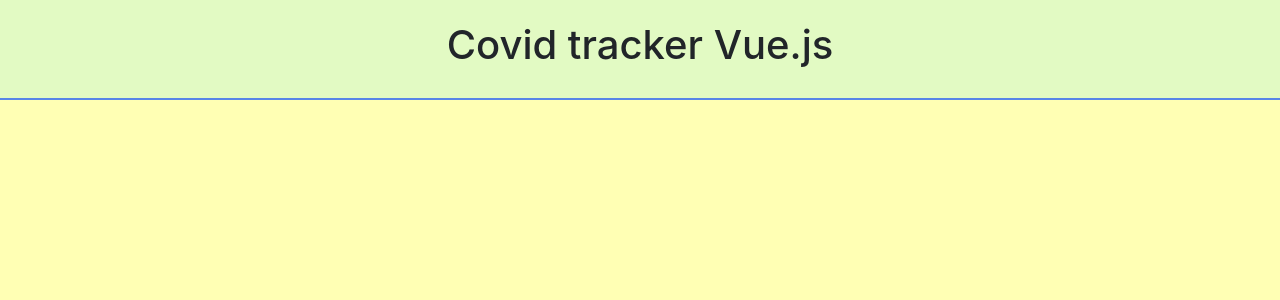
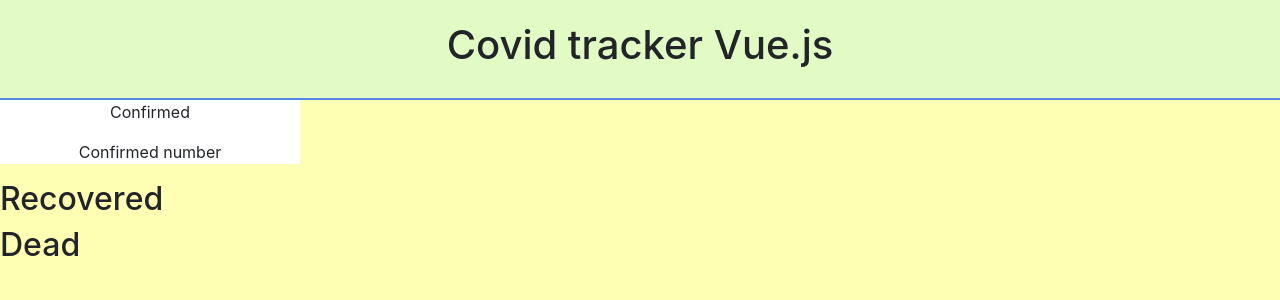
Before and after one commit to szilard-molnar/vue-covid, a Vue app in the folder vue-covid/: page / in a window 1280 px wide. Shown: the top 300 px of the page. Built offline with nearby package versions, Linux system fonts and the light colour scheme; no server answers; a web font is replaced by a local one.

Commit message:
api calls work with axios, but there is a weird error message

```diff
--- a/vue-covid/package.json
+++ b/vue-covid/package.json
@@ -8,11 +8,13 @@
     "lint": "vue-cli-service lint"
   },
   "dependencies": {
+    "axios": "^0.21.1",
     "bootstrap": "^4.6.0",
     "bootstrap-vue": "^2.21.2",
     "core-js": "^3.6.5",
     "reset-css": "^5.0.1",
-    "vue": "^2.6.12"
+    "vue": "^2.6.12",
+    "vue-axios": "^3.2.4"
   },
   "devDependencies": {
     "@vue/cli-plugin-babel": "~4.5.0",
--- a/vue-covid/src/App.vue
+++ b/vue-covid/src/App.vue
@@ -3,20 +3,30 @@
     <div class="title">
           <h1>Covid tracker Vue.js</h1>
     </div>
+    <div class="cards">
+      <Confirmed />
+      <Recovered />
+      <Dead />
+    </div>
   </div>
 </template>
 
 <script>
+import Confirmed from './components/Confirmed';
+import Dead from './components/Dead';
+import Recovered from './components/Recovered';
 
 export default {
   name: 'App',
   components: {
-
+    Confirmed,
+    Dead,
+    Recovered,
   }
 }
 </script>
 
-<style lang="scss" scoped>
+<style lang="scss">
   #app {
     height: 100vh;
     background-color: rgb(255, 255, 180);
--- /dev/null
+++ b/vue-covid/src/components/Confirmed.vue
@@ -0,0 +1,44 @@
+<template>
+    <div id="covid-confirmed">
+        <div class="covid-card">
+            <div class="covid-card-header">
+                <p>Confirmed</p>
+            </div>
+            <div class="covid-card-body">
+                <p>Confirmed number</p>
+                <p>{{covid}}</p>
+                <!-- <p>As of {{info.data.lastUpdate}}</p> -->
+            </div>
+        </div>
+    </div>
+</template>
+
+<script>
+import axios from 'axios';
+
+export default {
+    data() {
+        return{
+            covid: '',
+        }
+    },
+
+    methods: {
+
+    },
+
+    mounted() {
+        axios
+            .get('https://covid19.mathdro.id/api')
+            .then(response => (this.covid = response))
+    }
+}
+</script>
+
+<style lang="scss">
+    .covid-card {
+        max-width: 300px;
+        background-color: white;
+        text-align: center
+    }
+</style>
--- /dev/null
+++ b/vue-covid/src/components/Dead.vue
@@ -0,0 +1,13 @@
+<template>
+    <h2>Dead</h2>
+</template>
+
+<script>
+export default {
+
+}
+</script>
+
+<style lang="scss">
+
+</style>
--- /dev/null
+++ b/vue-covid/src/components/Recovered.vue
@@ -0,0 +1,13 @@
+<template>
+    <h2>Recovered</h2>
+</template>
+
+<script>
+export default {
+
+}
+</script>
+
+<style lang="scss">
+
+</style>
--- a/vue-covid/src/main.js
+++ b/vue-covid/src/main.js
@@ -1,11 +1,15 @@
 import Vue from 'vue'
 import App from './App.vue'
+import axios from 'axios'
+import VueAxios from 'vue-axios'
 
 import { BootstrapVue, IconsPlugin } from 'bootstrap-vue'
 
 // Import Bootstrap an BootstrapVue CSS files (order is important)
 import 'bootstrap/dist/css/bootstrap.css'
 import 'bootstrap-vue/dist/bootstrap-vue.css'
+
+Vue.use(VueAxios, axios)
 
 // Make BootstrapVue available throughout your project
 Vue.use(BootstrapVue)
```
Also changed, not shown: 1 other file (tests, documents, lock files or other folders).
